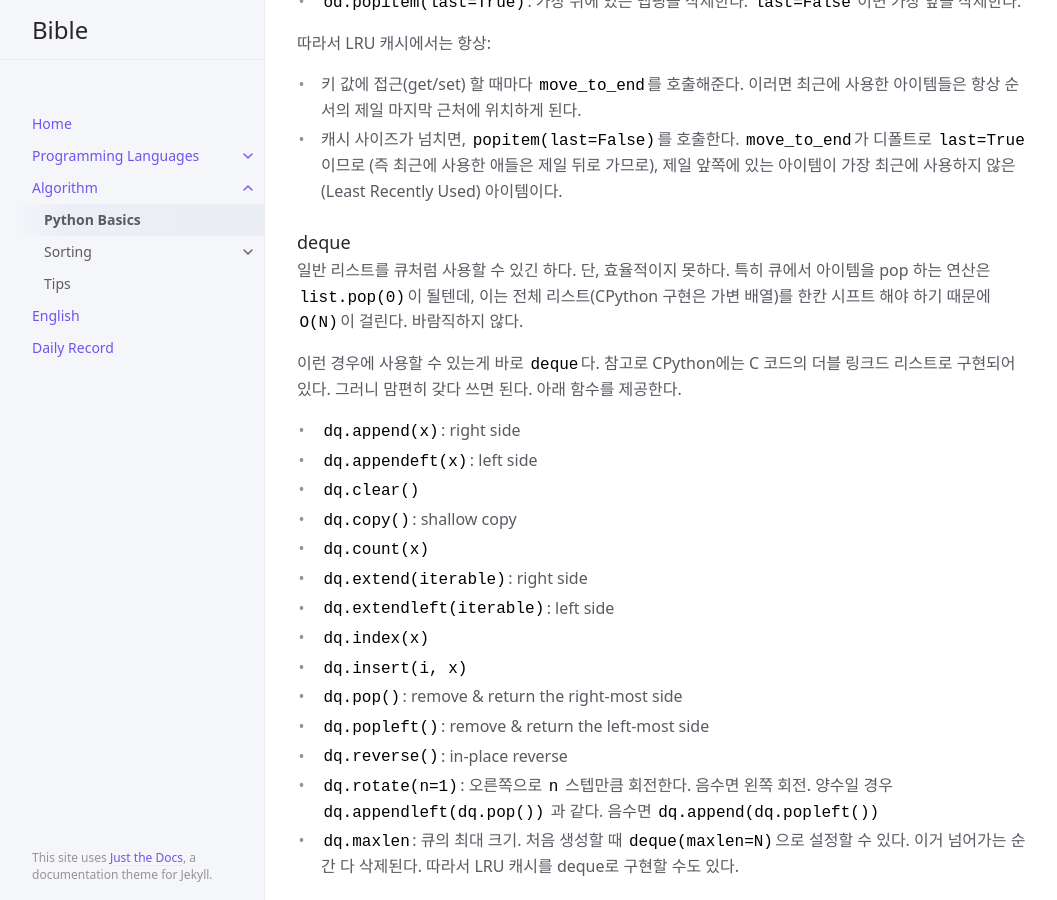
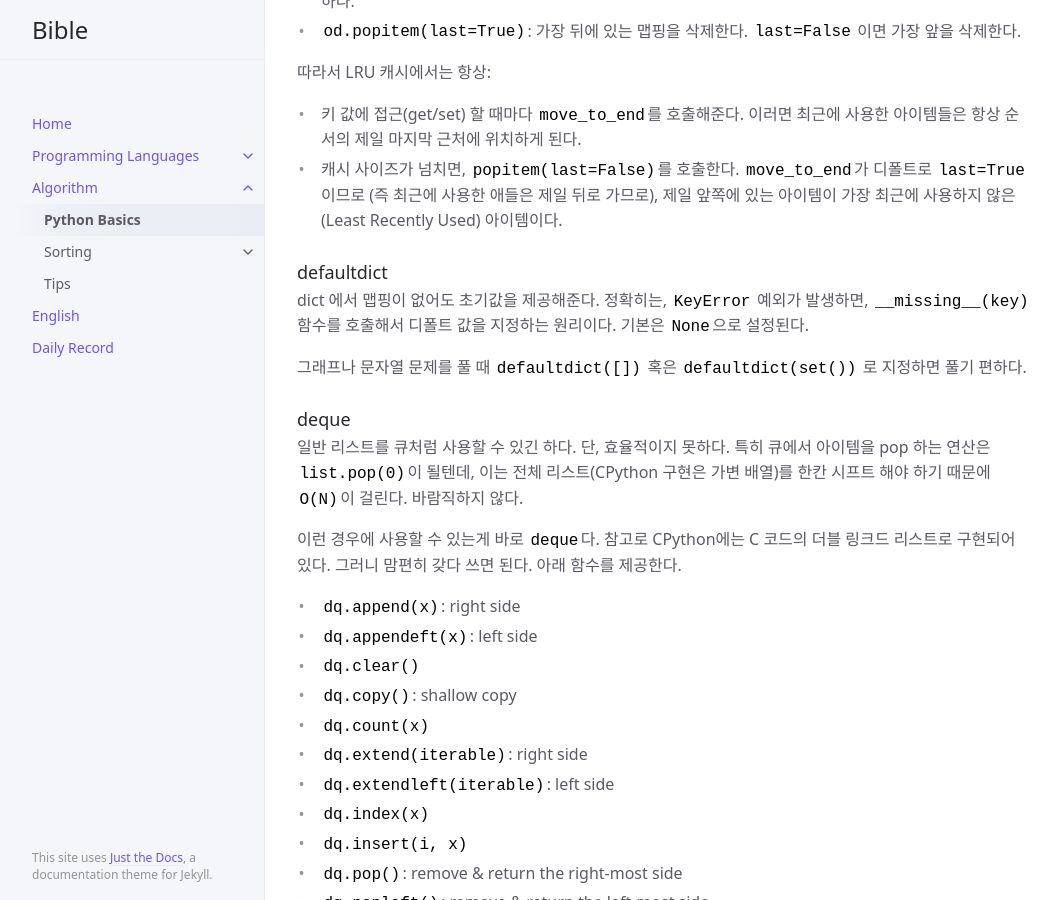
Before and after one commit to sangwoo-joh/bible-archive, a Jekyll site: the page built from algorithm/python-basics.md, in a window 1280 px wide and 900 px high, scrolled down 3729 px. Shown: the whole window, without its empty margins (107-1164 px from the left). Built offline with Jekyll 4.4.1, drawn with Linux system fonts in a browser that asks for light colours.

Commit message:
Add defaultdict

```diff
--- a/algorithm/python-basics.md
+++ b/algorithm/python-basics.md
@@ -155,6 +155,14 @@ Can't put off anymore.
     사용한 애들은 제일 뒤로 가므로), 제일 앞쪽에 있는 아이템이 가장
     최근에 사용하지 않은 (Least Recently Used) 아이템이다.
 
+### defaultdict
+ dict 에서 맵핑이 없어도 초기값을 제공해준다. 정확히는, `KeyError`
+ 예외가 발생하면, `__missing__(key)` 함수를 호출해서 디폴트 값을
+ 지정하는 원리이다. 기본은 `None`으로 설정된다.
+
+ 그래프나 문자열 문제를 풀 때 `defaultdict([])` 혹은
+ `defaultdict(set())` 로 지정하면 풀기 편하다.
+
 ### deque
  일반 리스트를 큐처럼 사용할 수 있긴 하다. 단, 효율적이지 못하다. 특히
  큐에서 아이템을 pop 하는 연산은 `list.pop(0)`이 될텐데, 이는 전체
```
